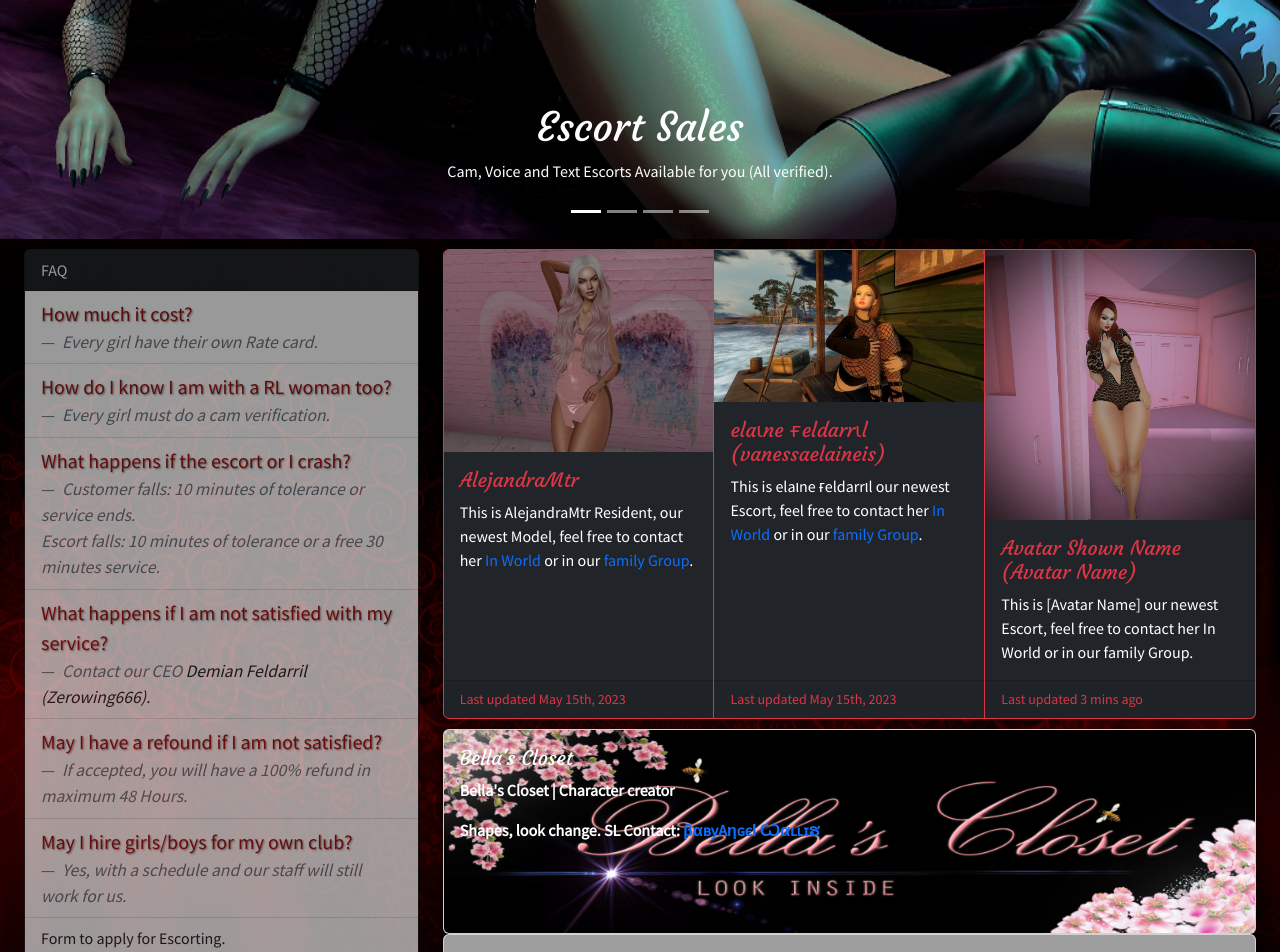
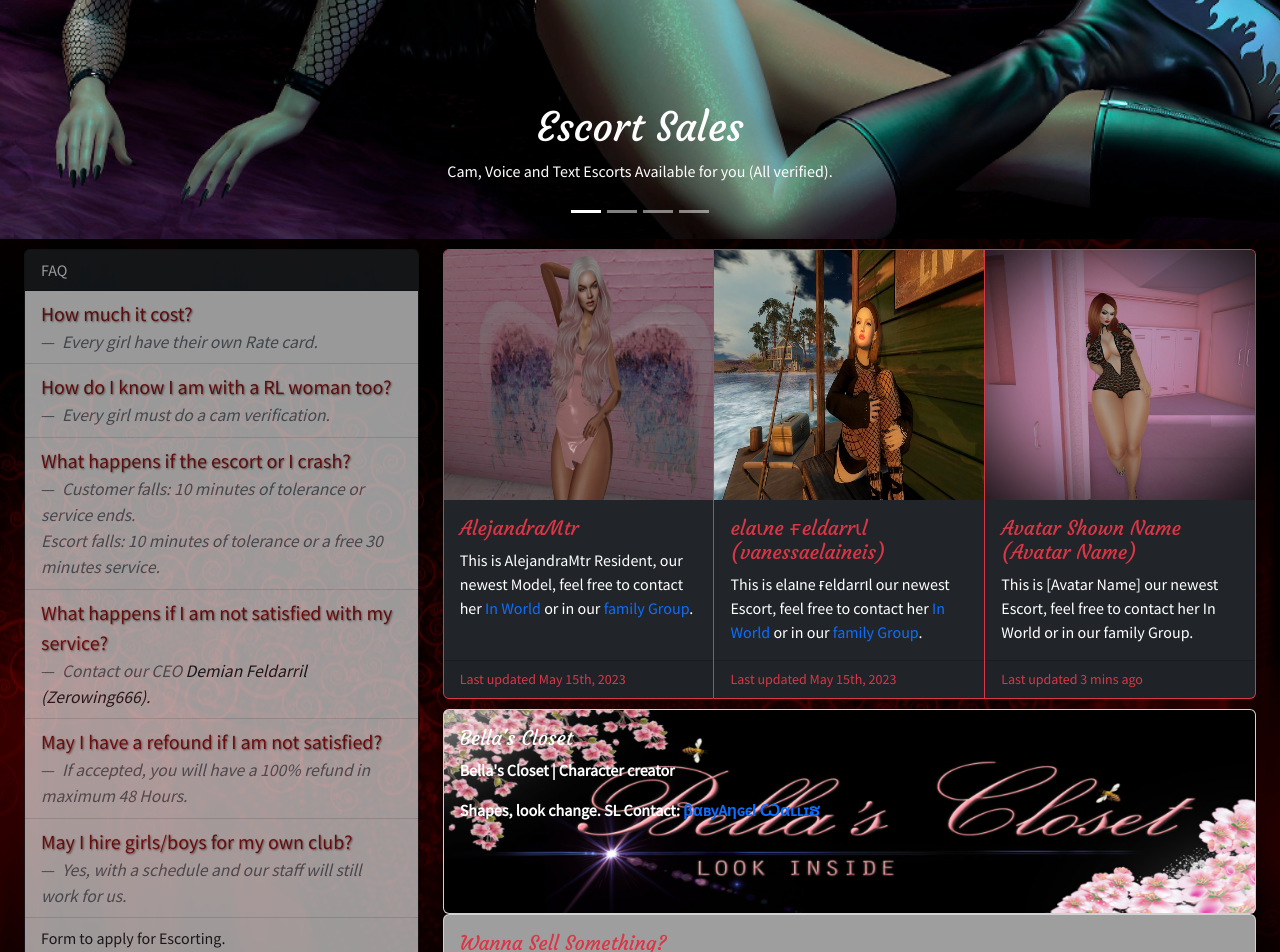
Before and after one commit to DemianFeldarril/feldarrilfamily, a PHP site: page / in a window 1280 px wide. Shown: the part 436-1388 px from the top of the page. Run offline with PHP 8.4, Linux system fonts and the light colour scheme; some libraries are stand-ins or nearby versions; grey boxes are pictures that could not be loaded.

Commit message:
Ajustes de imagenes
Se ajustaron los tamaños de las imagenes para que fuesen fijos y no hubiera problema con un posible desface

```diff
--- a/body.php
+++ b/body.php
@@ -123,7 +123,7 @@
             <div class="col-8 border-light"><!--CHICAS RECIEN AGREGADAS-->
                 <div class="card-group text-white">
                     <div class="card bg-dark border-danger">
-                        <img src="5.png" class="card-img-top" alt="...">
+                        <img src="5.png" class="card-img-top" style="height:250px !important;">
                         <div class="card-body">
                             <h5 class="card-title redphasize">AlejandraMtr</h5>
                             <p class="card-text">This is AlejandraMtr Resident, our newest Model, feel free to contact her <a href="secondlife:///app/agent/72d5c9b6-80a5-45ad-9bab-9e67c10ec358/im">In World</a> or in our <a href="secondlife:///app/group/f22c0fd2-a9b3-a4a9-cd52-e3d8098463f9/about">family Group</a>.</p>
@@ -133,7 +133,7 @@
                         </div>
                     </div>
                     <div class="card bg-dark border-danger">
-                        <img src="6.jpg" class="card-img-top" alt="...">
+                        <img src="6.jpg" class="card-img-top" style="height:250px !important;">
                         <div class="card-body">
                             <h5 class="card-title redphasize">elaιne ғeldarrιl (vanessaelaineis)</h5>
                             <p class="card-text">This is elaιne ғeldarrιl our newest Escort, feel free to contact her <a href="secondlife:///app/agent/506cfe1c-9ec1-4f0d-8677-3e69d7c74ca7/im">In World</a> or in our <a href="secondlife:///app/group/f22c0fd2-a9b3-a4a9-cd52-e3d8098463f9/about">family Group</a>.</p>
@@ -143,7 +143,7 @@
                         </div>
                     </div>
                     <div class="card bg-dark border-danger">
-                        <img src="7.jpg" class="card-img-top" alt="...">
+                        <img src="7.jpg" class="card-img-top" style="height:250px !important;">
                         <div class="card-body">
                             <h5 class="card-title redphasize">Avatar Shown Name (Avatar Name)</h5>
                             <p class="card-text">This is [Avatar Name] our newest Escort, feel free to contact her In World or in our family Group.</p>
```
